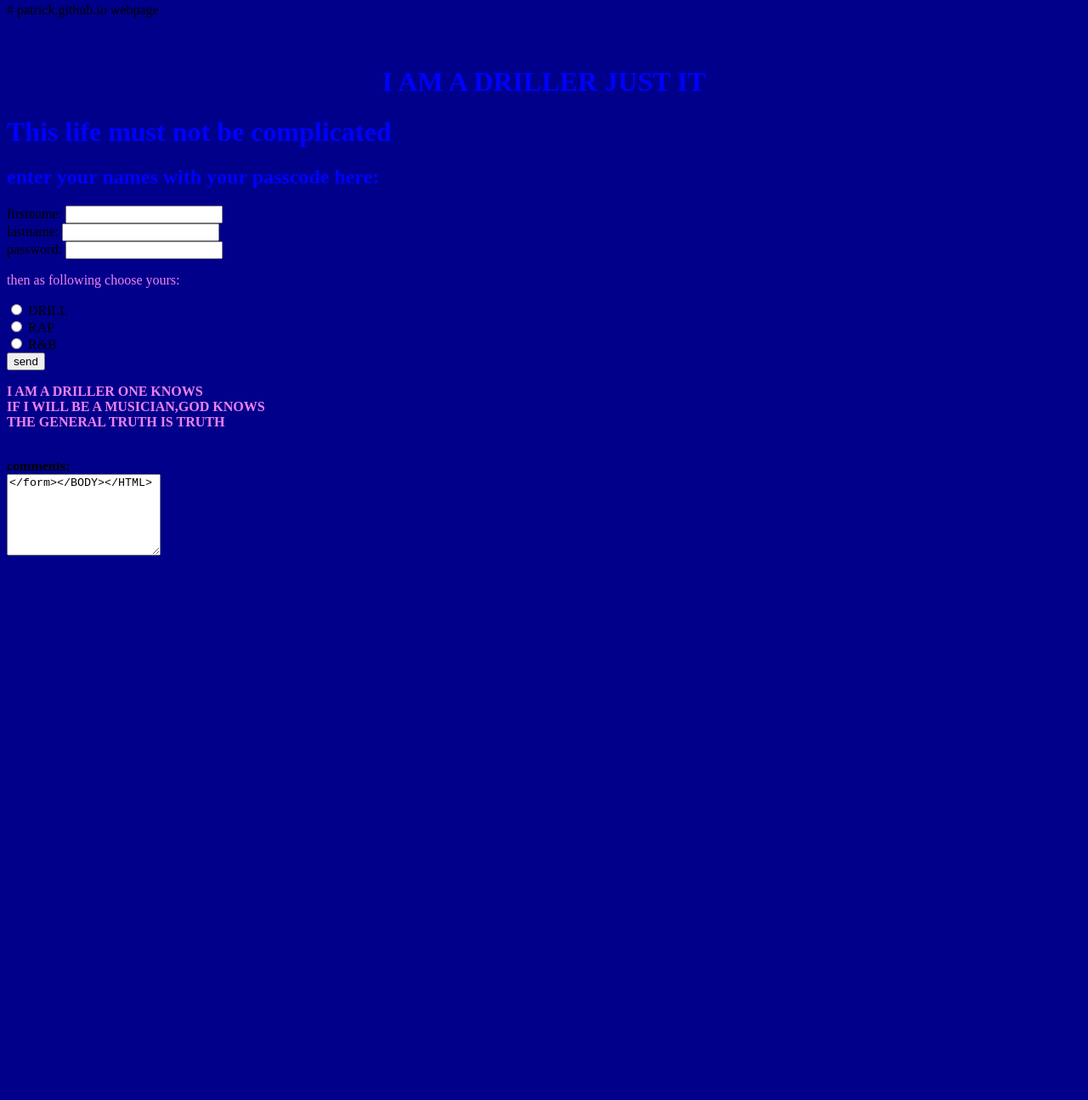
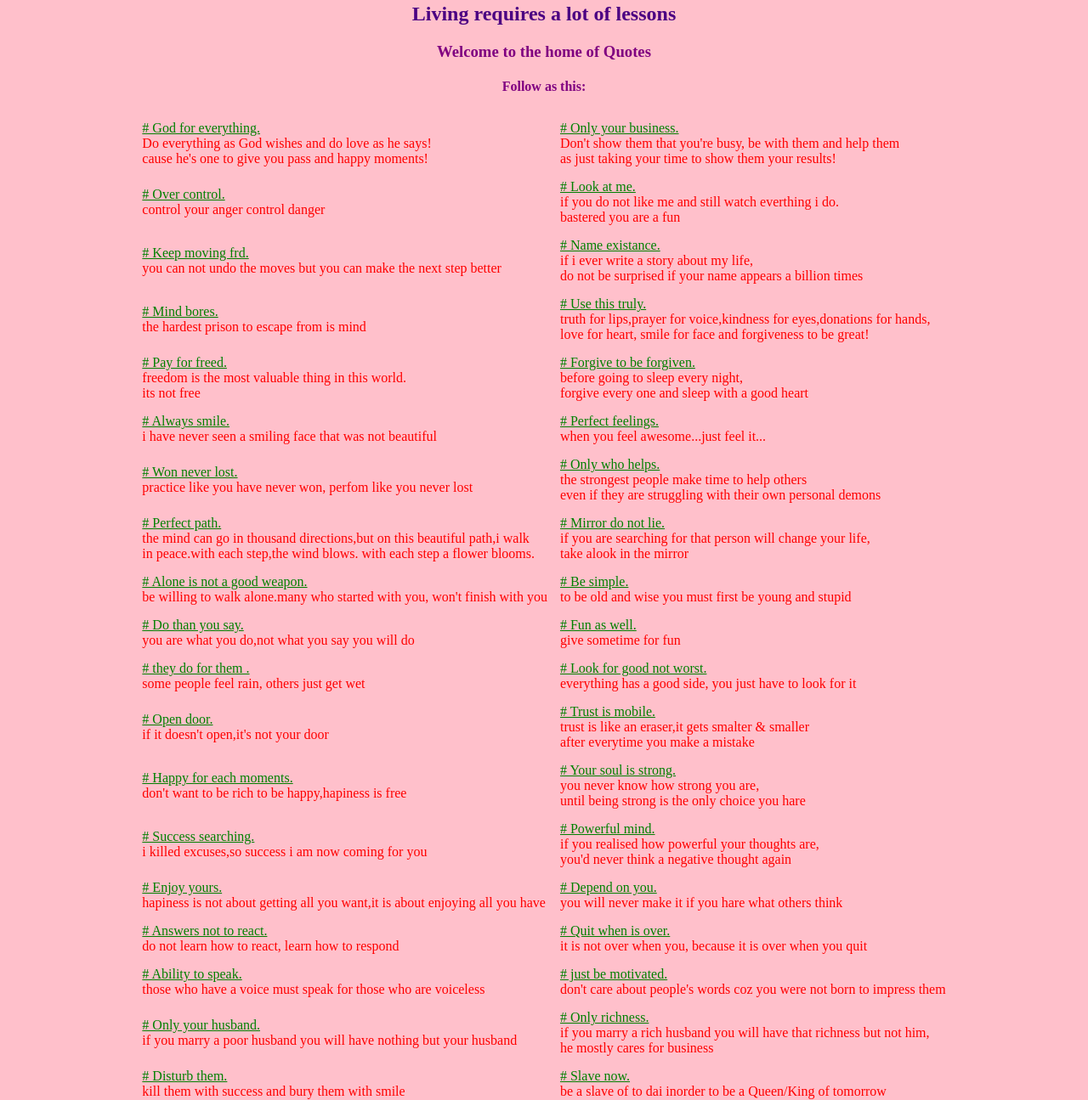
Before and after one commit to Aimeone/patrick.github.io, a plain HTML site: page index.html in a window 1280 px wide. Shown: the part 5-1300 px from the top of the page at 85% size. Before the commit the page ends 800 px from the top, so only its background shows below. Drawn offline with Linux system fonts and the light colour scheme.

Commit message:
Update index.html

```diff
--- a/index.html
+++ b/index.html
@@ -1,40 +1,87 @@
-# patrick.github.io
-webpage
-<!DOCTYPE.HTML>
-<HTML><HEAD><TITLE> AIME </TITLE>
-<style>
-p{color:violet;}
-body{background-color:darkblue;}
-h1{color:blue;}
-h2{color:blue;}
+<DOCTYPE HTML>
+<html><head><title>LIFE QUOTES</title>
+<style>h2{color:indigo;}
+       h3{color:purple;}
+       h4{color:purple;}
+       u{color:green;}
+       p{color:indigo;}
+       td{color:red;}
+    body{background-color:pink;}
 </style>
-</HEAD>
-      <BODY><br><br><br>
-<h1><center>I AM A DRILLER JUST IT</center></h1>
-<h1>This life must not be complicated</h1>
-<h2>enter your names with your passcode here:</h2>
-<form action="register.php">
+</head>
 
-<label for="fname">firstname:</label>
-<input type="text"id="fname"/><br>
-<label for="lname">lastname:</label>
-<input type="text"id="lname"/><br>
-<label for="pwd">password:</label>
-<input type="password"id="pwd"name="pwd"/><br>
-<p>then as following choose yours:</p>
+<body>
 
-<input type="radio"name="checkbox"value="drill">
-<label for="radio">DRILL</label><br>
-<input type="radio"name="checkbox"value="rap">
-<label for="radio">RAP</label><br>
-<input type="radio"name="checkbox"value="r&b">
-<label for="radio">R&B</label><br>
-<button>send</button><br>
+<center><h2><b>Living requires a lot of lessons</b></h2></center>
 
-<p><B>I AM A DRILLER ONE KNOWS<BR>
-      IF I WILL BE A MUSICIAN,GOD KNOWS<BR>
-      THE GENERAL TRUTH IS TRUTH<br><br></p>
 
-<label for="name">comments:</label><br>
-<textarea name="message" rows="6"columns="6"</textarea>
-</form></BODY></HTML>
+
+<center><h3><b>Welcome to the home of Quotes</b></h3></center>
+<center><h4>Follow as this:</h4></center>
+
+<form>
+<center><table cellspacing="5"cellpadding="5">
+
+<tr><td><u># God for everything.</u><br>Do everything as God wishes and do love as he says!<br> cause he's one to give you pass and happy moments!</td>
+<td><u># Only your business.</u><br>Don't show them that you're busy, be with them and help them<br>as just taking your time to show them your results!</td></tr>
+
+<tr><td><u># Over control.     </u><br>  control your anger control danger  </td>
+    <td><u># Look at me.    </u><br>   if you do not like me and still watch everthing i do.<br>bastered you are a fun  </td></tr>
+
+<tr><td><u># Keep moving frd.     </u><br>  you can not undo the moves but you can make the next step better  </td>
+    <td><u># Name existance.    </u><br>   if i ever write a story about my life,<br>do not be surprised if your name appears a billion times  </td></tr>
+
+<tr><td><u># Mind bores.     </u><br> the hardest prison to escape from is mind   </td>
+    <td><u># Use this truly.    </u><br>   truth for lips,prayer for voice,kindness for eyes,donations for hands,<br>love for heart,
+smile for face and forgiveness to be great!  </td></tr>
+
+<tr><td><u># Pay for freed.     </u><br> freedom is the most valuable thing in this world.<br>its not free   </td>
+    <td><u># Forgive to be forgiven.    </u><br> before going to sleep every night,<br>forgive every one and sleep with a good heart    </td></tr>
+
+<tr><td><u># Always smile.    </u><br> i have never seen a smiling face that was not beautiful   </td>
+    <td><u># Perfect feelings.    </u><br> when you feel awesome...just feel it...    </td></tr>
+
+<tr><td><u># Won never lost.      </u><br> practice like you have never won, perfom like you never lost   </td>
+    <td><u># Only who helps.    </u><br> the strongest people make time to help others <br>even if they are struggling with their own personal demons     </td></tr>
+
+<tr><td><u># Perfect path.      </u><br> the mind can go in thousand directions,but on this beautiful path,i walk <br>in peace.with each step,the wind blows.
+ with each step a flower blooms.   </td>
+    <td><u># Mirror do not lie.     </u><br>  if you are searching for that person will change your life,<br>take alook in the mirror   </td></tr>
+<tr><td><u># Alone is not a good weapon.      </u><br> be willing to walk alone.many who started with you, won't finish with you       </td>
+    <td><u># Be simple.     </u><br> to be old and wise you must first be young and stupid        </td></tr>
+<tr><td><u># Do than you say.     </u><br> you are what you do,not what you say you will do       </td>
+    <td><u># Fun as well.    </u><br> give sometime for fun        </td></tr>
+<tr><td><u># they do for them .    </u><br> some people feel rain, others just get wet       </td>
+    <td><u># Look for good not worst.    </u><br> everything has a good side, you just have to look for it        </td></tr>
+<tr><td><u># Open door.      </u><br> if it doesn't open,it's not your door       </td>
+    <td><u># Trust is mobile.    </u><br> trust is like an eraser,it gets smalter & smaller<br>after everytime you make a mistake        </td></tr>
+<tr><td><u># Happy for each moments.      </u><br> don't want to be rich to be happy,hapiness is free       </td>
+    <td><u># Your soul is strong.     </u><br> you never know how strong you are,<br> until being strong is the only choice you hare        </td></tr>
+<tr><td><u># Success searching.      </u><br> i killed excuses,so success i am now coming for you       </td>
+    <td><u># Powerful mind.     </u><br> if you realised how powerful your thoughts are,<br>you'd never think a negative thought again        </td></tr>
+<tr><td><u># Enjoy yours.      </u><br> hapiness is not about getting all you want,it is about enjoying all you have       </td>
+    <td><u># Depend on you.     </u><br> you will never make it if you hare what others think        </td></tr>
+<tr><td><u># Answers not to react.      </u><br>do not learn how to react, learn how to respond        </td>
+    <td><u># Quit when is over.     </u><br>it is not over when you, because it is over when you quit         </td></tr>
+<tr><td><u># Ability to speak.    </u><br>those who have a voice must speak for those who are voiceless        </td>
+    <td><u># just be motivated.    </u><br>don't care about people's words coz you were not born to impress them         </td></tr>
+<tr><td><u># Only your husband.     </u><br> if you marry a poor husband you will have nothing but your husband       </td>
+    <td><u># Only richness.    </u><br> if you marry a rich husband you will have that richness but not him,<br> he mostly cares for business        </td></tr>
+<tr><td><u># Disturb them.     </u><br>kill them with success and bury them with smile        </td>
+    <td><u># Slave now.    </u><br>be a slave of to dai inorder to be a Queen/King of tomorrow         </td></tr>
+
+
+</table></form>
+<p><b>When i was a child, i used to understand that love is blind, is it true? of course i was child
+but i realised that love is not blind, eyes are just having that kind of problem,for sure heart doesn't think, only
+brain does! love is a such perfect thing but in unreable way is such a fake thing.life is always
+a topic of many lessons, study and study hard pray but not jokes or playing in praying!!!</b></P>
+<img src="C:\Users\Emelyne\Pictures\ange\DCIM\Snapchat\arabic.jpg"alt="I do know this"></center>
+<p><b># AP don't beleive!!!<br>I don't beleive that love btn appears 2 cause my heart had been changed into a ..... !
+but for others love  must exist cause is needed for studying its lessons,perfectly talking to my siblings(teenagers) greetings to you
+keep moving through but do not take it higher you are not fathers and mothers!<br> Yap, bye waiting for additions!
+
+
+</b></p>
+
+</body></html>
```
